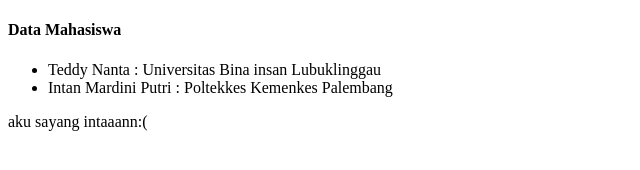
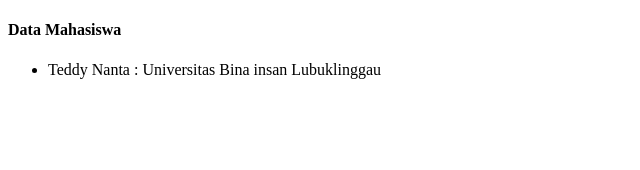
Before and after one commit to teddynanta/coba-git-repo, a plain HTML site: page mahasiswa.html in a window 1280 px wide. Shown: the whole page, without its empty margins (0-640 px from the left). Drawn offline with Linux system fonts and the light colour scheme.

Commit message:
menghilangkan yang berbahaya hehe

```diff
--- a/mahasiswa.html
+++ b/mahasiswa.html
@@ -12,9 +12,7 @@
     <h4>Data Mahasiswa</h4>
     <ul>
         <li>Teddy Nanta : Universitas Bina insan Lubuklinggau</li>
-        <li>Intan Mardini Putri : Poltekkes Kemenkes Palembang</li>
     </ul>
-    <p>aku sayang intaaann:(</p>
 </body>
 
 </html>
```
